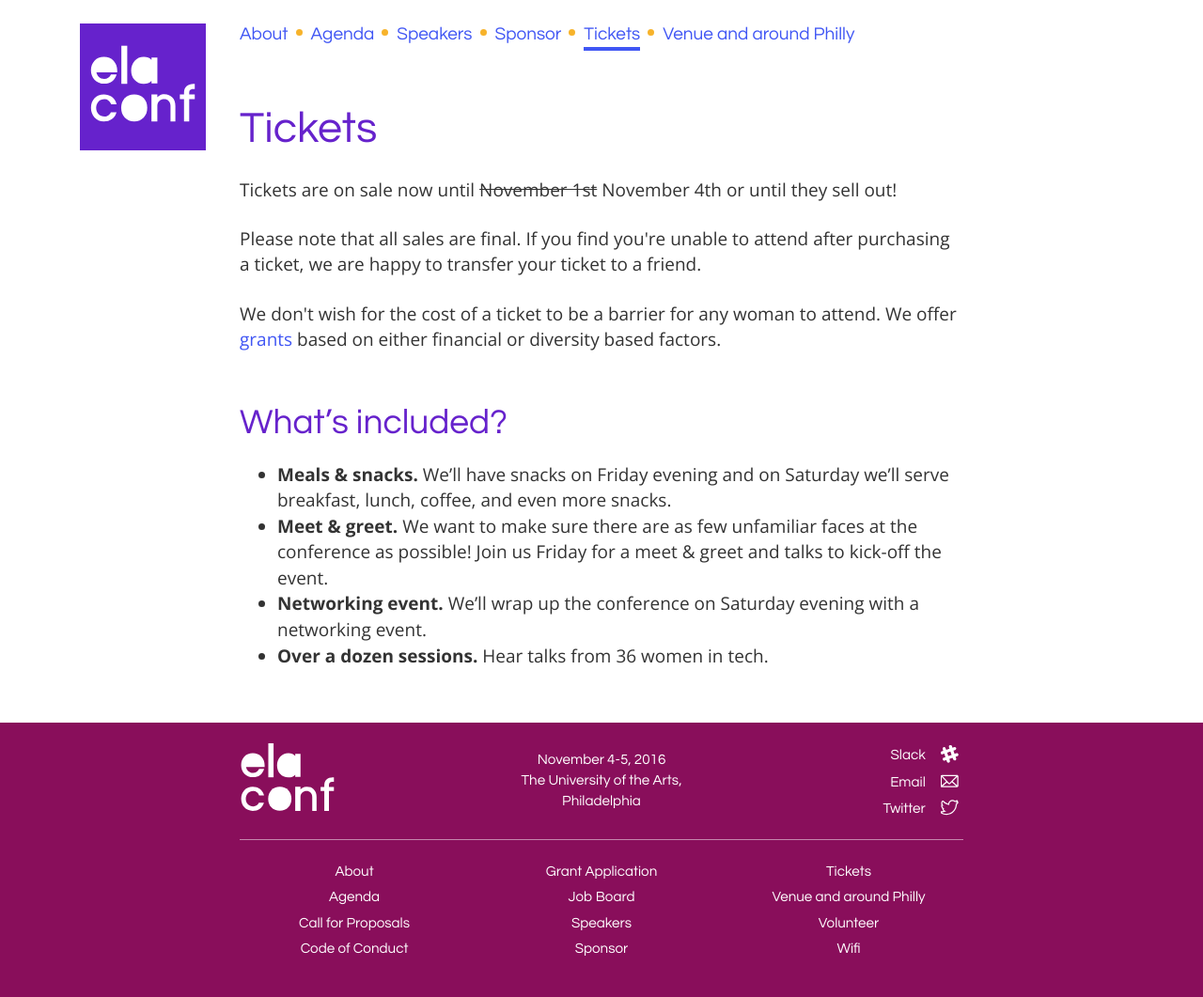
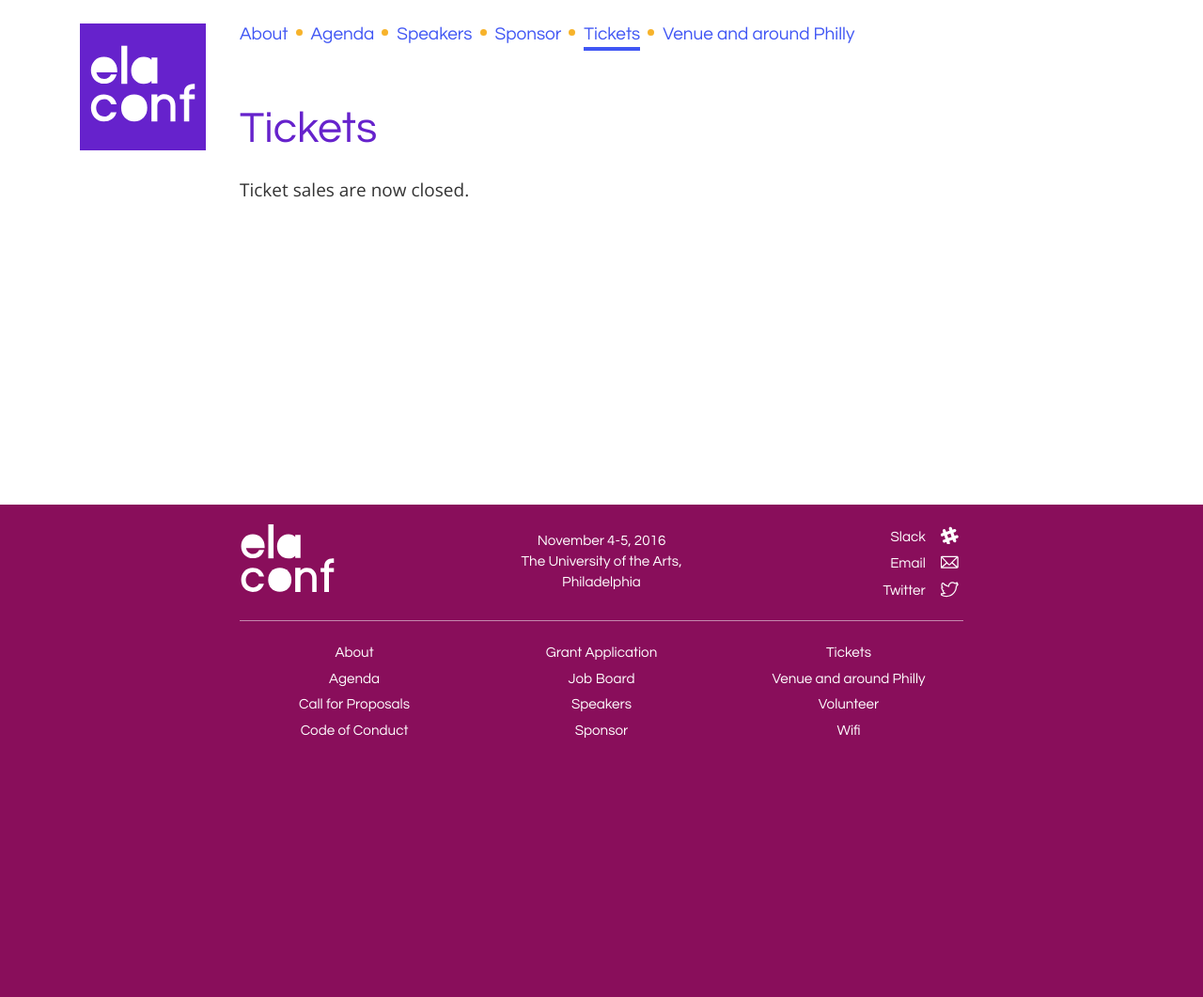
Before and after one commit to elaconf/elaconf.github.io, a Jekyll site: the page built from tickets/index.md, in a window 1280 px wide. Shown: the whole page at 94% size. Built offline with Jekyll 4.4.1, drawn with Linux system fonts in a browser that asks for light colours; a script that is not in the unit is left out; after the commit the page ends 900 px from its top, so only the background shows below that.

Commit message:
close ticket sales (#104)

```diff
--- a/_includes/tickets.html
+++ b/_includes/tickets.html
@@ -1,4 +1,2 @@
-<p>Tickets are on sale now until <strike>November 1st</strike> November 4th or until they sell out!</p>
-<script async src="//widgets.nvite.com/1.5/tickets.js" data-resource="ea6a" style="margin-bottom: 2em;"></script>
-<p>Please note that all sales are final. If you find you're unable to attend after purchasing a ticket, we are happy to transfer your ticket to a friend.</p>
-<p>We don't wish for the cost of a ticket to be a barrier for any woman to attend. We offer <a href="/grant">grants</a> based on either financial or diversity based factors.</p>
+
+<p>Ticket sales are now closed.</p>
--- a/tickets/index.md
+++ b/tickets/index.md
@@ -5,10 +5,3 @@ description: Tickets for Ela Conf are on sale now until November 1.
 ---
 
 {% include tickets.html %}
-
-## What’s included?
-
-* **Meals & snacks.** We'll have snacks on Friday evening and on Saturday we'll serve breakfast, lunch, coffee, and even more snacks.
-* **Meet & greet.** We want to make sure there are as few unfamiliar faces at the conference as possible! Join us Friday for a meet & greet and talks to kick-off the event.
-* **Networking event.** We'll wrap up the conference on Saturday evening with a networking event.
-* **Over a dozen sessions.** Hear talks from {{site.speakers | size}} women in tech.
```
